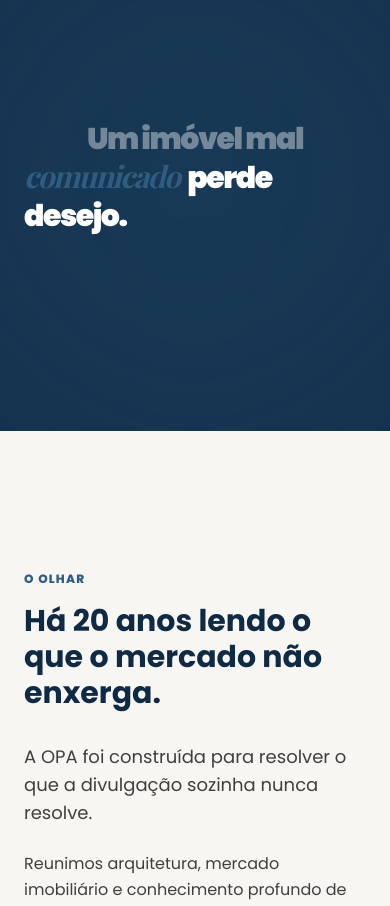
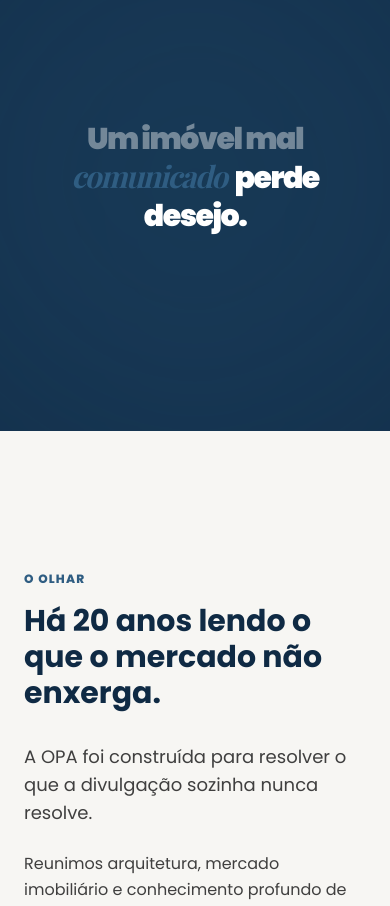
Before and after one commit to AllysonMartello/lp-opa, a Next.js app in the folder lancamento-opa/: page / in a window 390 px wide. Shown: the part 2980-3886 px from the top of the page. Built offline with nearby package versions, Linux system fonts and the light colour scheme.

Commit message:
fix: correct mobile centering for dynamic typewriter text

```diff
--- a/lancamento-opa/components/ui/ScrollytellingImpact.tsx
+++ b/lancamento-opa/components/ui/ScrollytellingImpact.tsx
@@ -25,9 +25,9 @@ const ScrollytellingImpact = () => {
       <div className="absolute top-1/2 left-1/2 -translate-x-1/2 -translate-y-1/2 w-[800px] h-[800px] bg-[#2F5D82]/30 rounded-full blur-[150px] pointer-events-none" />
 
       <div className="max-w-[1400px] w-full px-6 md:px-16 text-center z-10">
-        <h2 className="text-3xl md:text-5xl lg:text-7xl xl:text-8xl font-black text-white leading-tight tracking-tighter">
+        <h2 className="text-3xl md:text-5xl lg:text-7xl xl:text-8xl font-black text-white leading-tight tracking-tighter flex flex-col md:block items-center justify-center">
           <span className="opacity-40">Um imóvel mal</span>{" "}
-          <div className="inline-block relative min-h-[1.2em] align-top text-left md:text-center w-full md:w-auto">
+          <div className="inline-block relative min-h-[1.2em] md:min-h-0">
             <AnimatePresence mode="wait">
               <motion.div
                 key={index}
```
